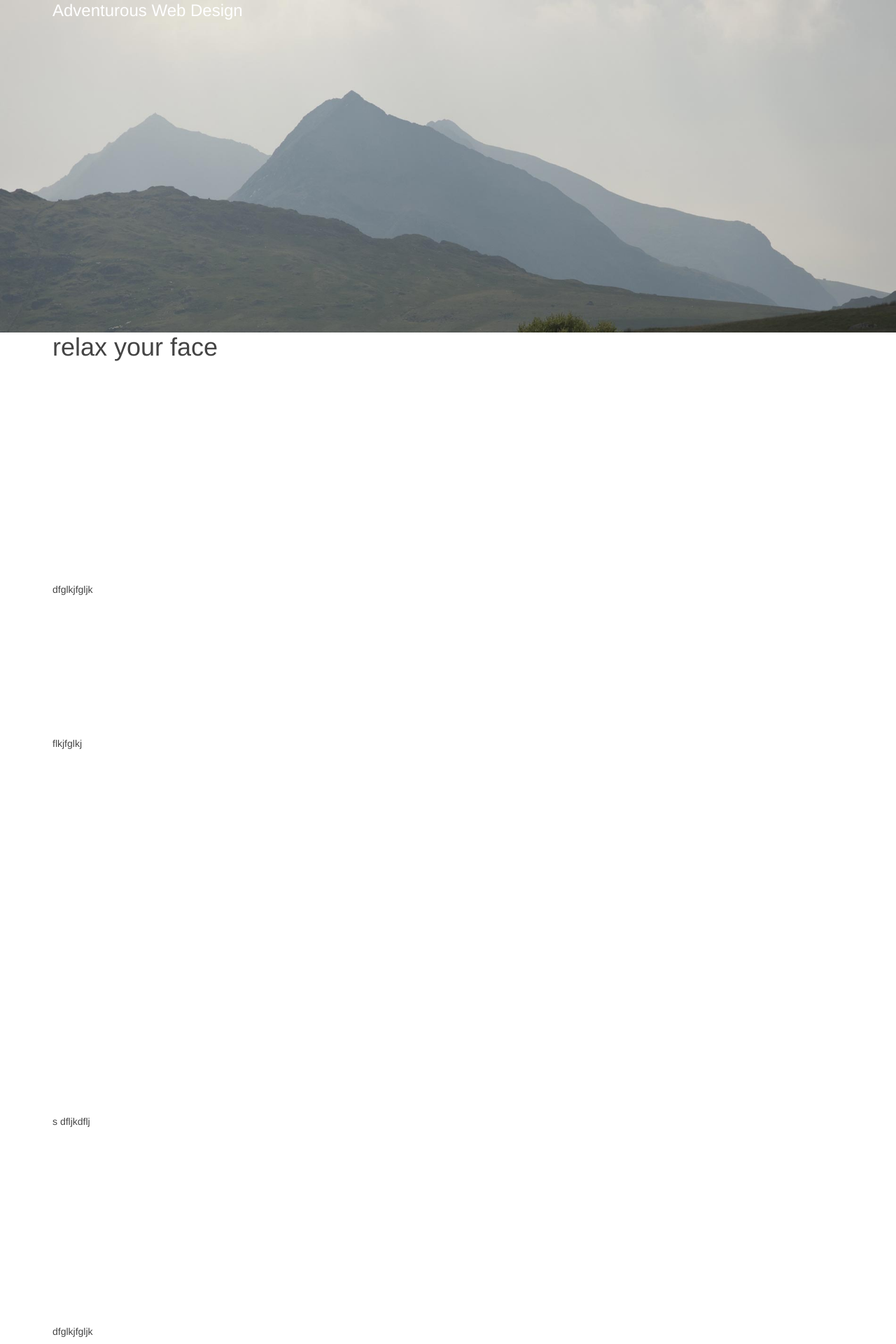
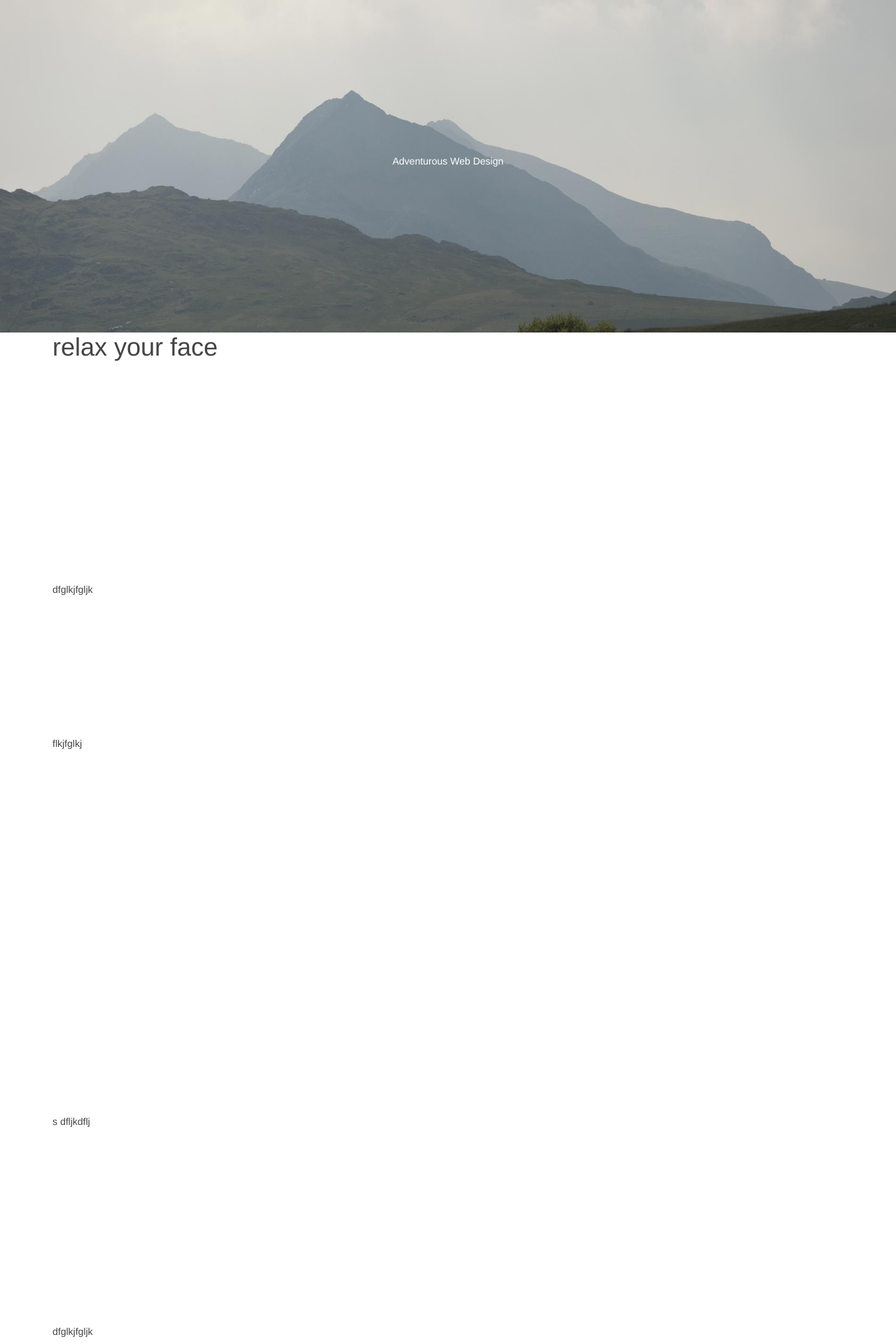
Before and after one commit to AdventurousWebDesign/adventurouswebdesign.github.io, a Jekyll site: the page built from index.html, in a window 1280 px wide. Shown: the top 1920 px of the page at 70% size. Built offline with Jekyll 4.4.1, drawn with Linux system fonts in a browser that asks for light colours; nearby versions of some CDN libraries.

Commit message:
mo parallax

```diff
--- a/_includes/mainHeader.html
+++ b/_includes/mainHeader.html
@@ -2,8 +2,7 @@
 	<div class="bg-mountain"></div>
 	<div class="bg-mountainblur bg-blur"></div>
 </div>
-<div class="tm-header-container">
-	<div class="uk-container uk-container-center">
-		<h2>Adventurous Web Design</h2>
+<div class="tm-header-container uk-vertical-align">
+		<h2 id="logo" class="uk-vertical-align-middle uk-width-1-1 uk-text-center">Adventurous Web Design</h2>
 	</div>
 </div>
--- a/js/adventurous.js
+++ b/js/adventurous.js
@@ -8,6 +8,7 @@
   $body  = $("body");
   $bgBlur = $(".bg-blur");
   $tmHeaders = $('.tm-header-bg div');
+  $logo = $('#logo');
 
   var bgBlurHeight = $bgBlur.height();
   var scrollFlag = false;
@@ -29,7 +30,8 @@
 	    var _alpha = (scrollTop / bgBlurHeight) * blurWhenReach;
 	    if(_alpha > 1){ _alpha = 1 }
 		  TweenMax.set($bgBlur, {alpha: _alpha });
-		  $tmHeaders.css('background-position', '0 -' + scrollTop / 3.33 + 'px');
+		  $tmHeaders.css('background-position', 'center -' + scrollTop / 3.33 + 'px');
+		  $logo.css('padding-top', scrollTop / 2 + 'px');
 	  }
 
    });
```
